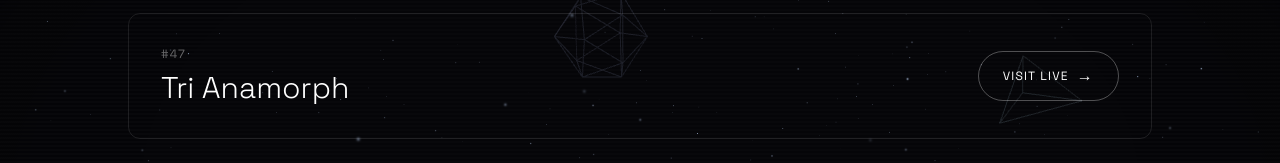
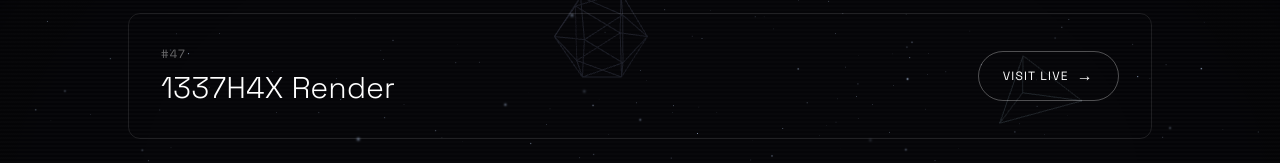
Before and after one commit to Snowyy119/portfolio-website, a React (Vite) app: page /portfolio-website/lab in a window 1280 px wide. Shown: the part 207-370 px from the top of the page. Built offline with nearby package versions, Linux system fonts and the light colour scheme.

Commit message:
Update Lab titles

```diff
--- a/src/components/CardSection.jsx
+++ b/src/components/CardSection.jsx
@@ -8,7 +8,7 @@ const cards = [
   {
     title: 'Visual Experiments',
     description: 'Real-time scenes where light, motion, and material collide — digital experiments built frame by frame.',
-    image: BASE + '1337H4Xrender.png',
+    image: BASE + 'pg_backoffice_anomaly.webp',
     link: '/lab',
     linkText: 'EXPLORE LAB',
   },
--- a/src/pages/LabPage.jsx
+++ b/src/pages/LabPage.jsx
@@ -6,35 +6,35 @@ import { createPortal } from 'react-dom';
 const BASE = import.meta.env.BASE_URL;
 
 const projects = [
-  { id: 47, title: 'Tri Anamorph', image: BASE + '1337H4Xrender.png', featured: true },
-  { id: 46, title: 'Organic Cell', image: BASE + 'aphrodite.png' },
-  { id: 44, title: 'Gaussian Splat Assembly', image: BASE + 'BryanAgency.png' },
+  { id: 47, title: '1337H4X Render', image: BASE + '1337H4Xrender.png', featured: true },
+  { id: 46, title: 'Aphrodite', image: BASE + 'aphrodite.png' },
+  { id: 44, title: 'Bryan Agency', image: BASE + 'BryanAgency.png' },
   { id: 43, title: 'The Cube', image: BASE + 'Gabecube.png' },
-  { id: 42, title: 'Fluid Distortion Slider', image: BASE + 'pooltest.png' },
-  { id: 37, title: 'Box Peek', image: BASE + 'Megalophobia1.png' },
-  { id: 35, title: 'Water Text', image: BASE + 'pHOTO.png' },
-  { id: 34, title: 'Sci-Fi Terrain', image: BASE + 'renderoffice.png' },
-  { id: 33, title: 'Lightning Text', image: BASE + 'EliasRENDER2.png' },
-  { id: 32, title: 'Reaction-Diffusion', image: BASE + 'Pixelsorted.png' },
-  { id: 30, title: 'Flip Book', image: BASE + 'apple.png' },
+  { id: 42, title: 'Pooltest', image: BASE + 'pooltest.png' },
+  { id: 37, title: 'Megalophobia 1', image: BASE + 'Megalophobia1.png' },
+  { id: 35, title: 'pHOTO', image: BASE + 'pHOTO.png' },
+  { id: 34, title: 'Render Office', image: BASE + 'renderoffice.png' },
+  { id: 33, title: 'Elias RENDER 2', image: BASE + 'EliasRENDER2.png' },
+  { id: 32, title: 'Pixelsorted', image: BASE + 'Pixelsorted.png' },
+  { id: 30, title: 'Apple', image: BASE + 'apple.png' },
   { id: 29, title: 'Lightning Arcs', image: BASE + 'renderarc.png' },
-  { id: 28, title: 'Teleport', image: BASE + 'renderdeadhand.png' },
-  { id: 27, title: 'Emoji Bounce', image: BASE + 'Scoutgoldpan.png' },
-  { id: 25, title: 'Parasite Reach', image: BASE + 'Vice1.png' },
-  { id: 24, title: 'Velocity Stretch', image: BASE + 'FracturedReality.png' },
-  { id: 23, title: 'Wired Growth', image: BASE + '1337H4Xrender2.png' },
-  { id: 20, title: 'Ghost Thread', image: BASE + 'backrooms2.png' },
-  { id: 17, title: 'Fireworks', image: BASE + 'MinephucIFIVESEVEN.png' },
-  { id: 14, title: 'Sci-Fi Tube', image: BASE + 'paranormal4.png' },
-  { id: 13, title: 'Logo Particle Flow', image: BASE + 'renderagency1.png' },
-  { id: 10, title: 'GPU Particles', image: BASE + 'Renderm4fade.png' },
-  { id: 9, title: 'Liquid Glass Effect', image: BASE + 'Rendermileteawp.png' },
-  { id: 7, title: 'Canvas Particles', image: BASE + 'TaggedDark2.png' },
-  { id: 5, title: 'The ASCII Explorer', image: BASE + 'Vice2.png' },
-  { id: 4, title: 'Portal Cube', image: BASE + 'apple.png' },
-  { id: 3, title: 'Transmission', image: BASE + '1337H4Xrender.png' },
-  { id: 2, title: '3D Gaussian Splatting', image: BASE + 'Gabecube.png' },
-  { id: 1, title: 'Exploding Skeleton', image: BASE + 'pooltest.png' },
+  { id: 28, title: 'Render Dead Hand', image: BASE + 'renderdeadhand.png' },
+  { id: 27, title: 'Scout Gold Pan', image: BASE + 'Scoutgoldpan.png' },
+  { id: 25, title: 'Vice 1', image: BASE + 'Vice1.png' },
+  { id: 24, title: 'Fractured Reality', image: BASE + 'FracturedReality.png' },
+  { id: 23, title: '1337H4X Render 2', image: BASE + '1337H4Xrender2.png' },
+  { id: 20, title: 'Backrooms 2', image: BASE + 'backrooms2.png' },
+  { id: 17, title: 'Spectre', image: BASE + 'MinephucIFIVESEVEN.png' },
+  { id: 14, title: 'Paranormal 4', image: BASE + 'paranormal4.png' },
+  { id: 13, title: 'Render Agency 1', image: BASE + 'renderagency1.png' },
+  { id: 10, title: 'Render M4 Fade', image: BASE + 'Renderm4fade.png' },
+  { id: 9, title: 'Render Miletawp', image: BASE + 'Rendermileteawp.png' },
+  { id: 7, title: 'Tagged Dark 2', image: BASE + 'TaggedDark2.png' },
+  { id: 5, title: 'Vice 2', image: BASE + 'Vice2.png' },
+  { id: 4, title: 'Apple', image: BASE + 'apple.png' },
+  { id: 3, title: '1337H4X Render', image: BASE + '1337H4Xrender.png' },
+  { id: 2, title: 'Gabecube', image: BASE + 'Gabecube.png' },
+  { id: 1, title: 'Pooltest', image: BASE + 'pooltest.png' },
   { id: 48, title: 'ascii-art', image: BASE + 'ascii-art.png' },
   { id: 49, title: 'testpixel2.0000', image: BASE + 'testpixel2.0000.png' },
   { id: 50, title: 'voxel.0038', image: BASE + 'voxel.0038.png' },
```
